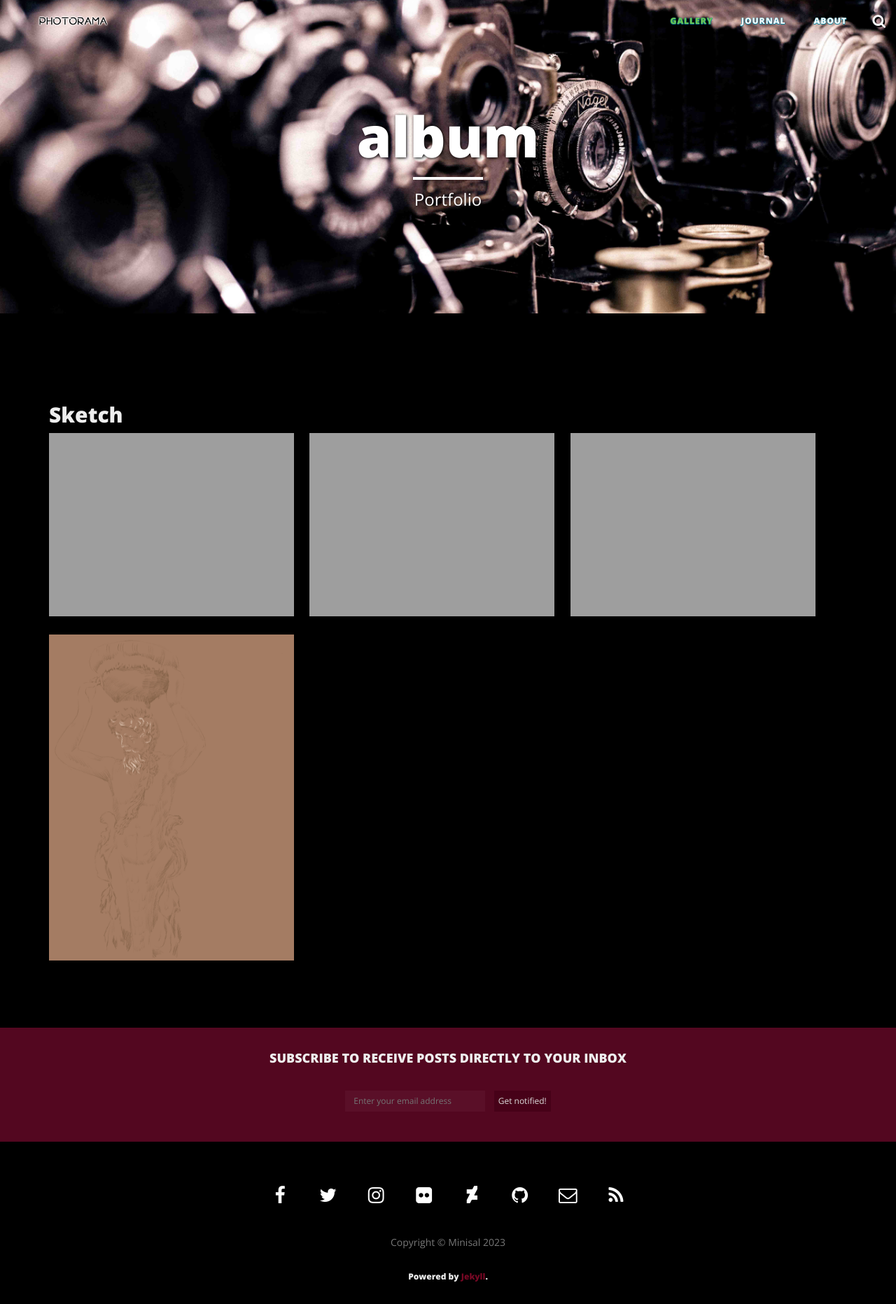
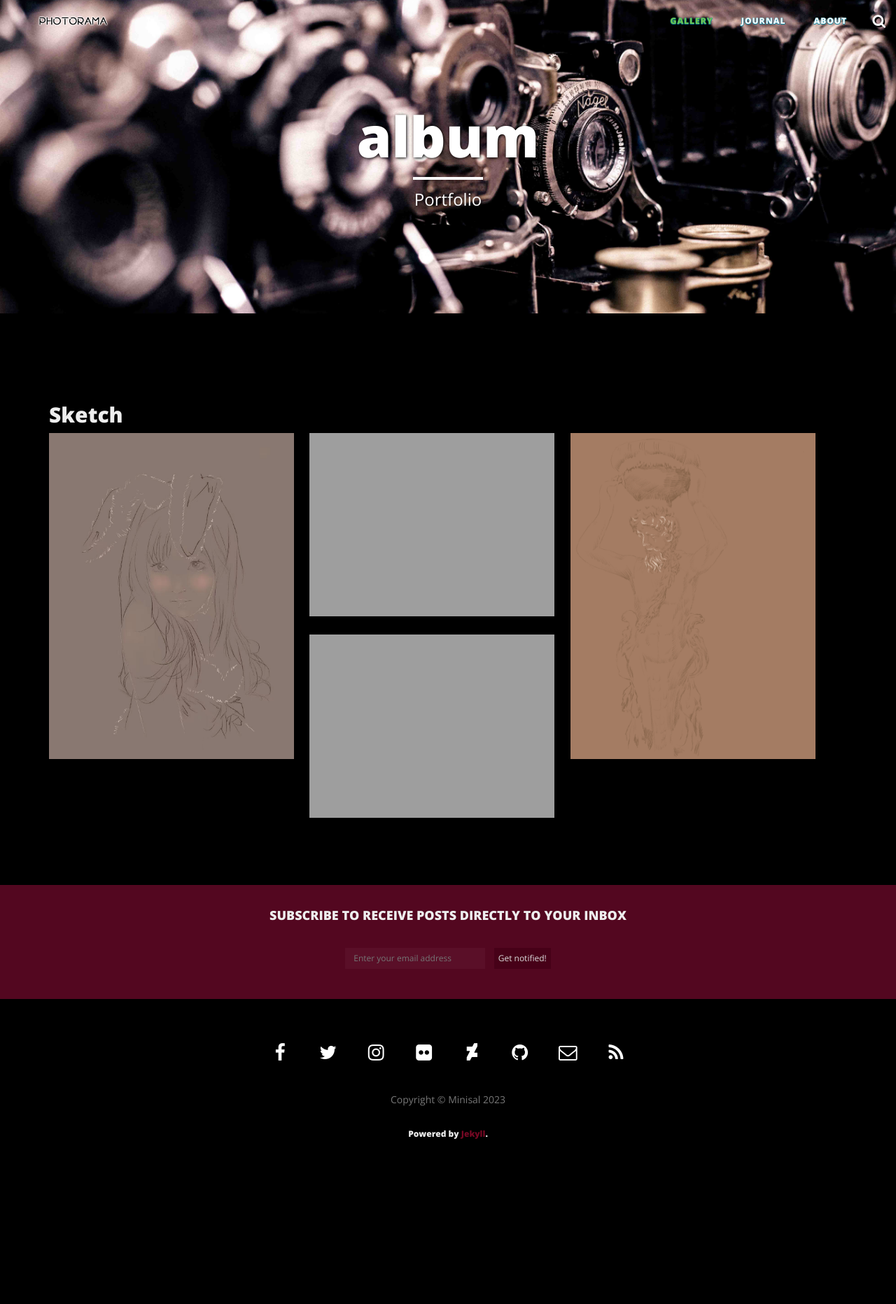
Before and after one commit to Minisal/photorama, a Jekyll site: the page built from gallery/Sketch/index.html, in a window 1280 px wide. Shown: the whole page at 70% size. Built offline with Jekyll 4.4.1, drawn with Linux system fonts in a browser that asks for light colours; nearby versions of some CDN libraries; after the commit the page ends 1660 px from its top, so only the background shows below that.

Commit message:
reorganise

```diff
--- a/gallery/Sketch/index.html
+++ b/gallery/Sketch/index.html
@@ -6,18 +6,19 @@ active: gallery
 header-img: "img/gallery-bg.jpg"
 album-title: "Sketch"
 images:
- - image_path: /gallery/Sketch/girl.jpg
+ - image_path: /gallery/Sketch/girl.png
    caption: Girl
    copyright: © minisal
- - image_path: /gallery/Sketch/girl2.jpg
+ - image_path: /gallery/Sketch/girl2.png
    caption: Girl
+   copyright: © minisal
+ - image_path: /gallery/Sketch/sculpture.png
+   caption: Sculpture
    copyright: © minisal
  - image_path: /gallery/Sketch/rose.png
    caption: Rose
    copyright: © minisal
- - image_path: /gallery/Sketch/sculpture.png
-   caption: Sculpture
-   copyright: © minisal
+
 ---
 
 <html class="no-js" lang="en">
```
